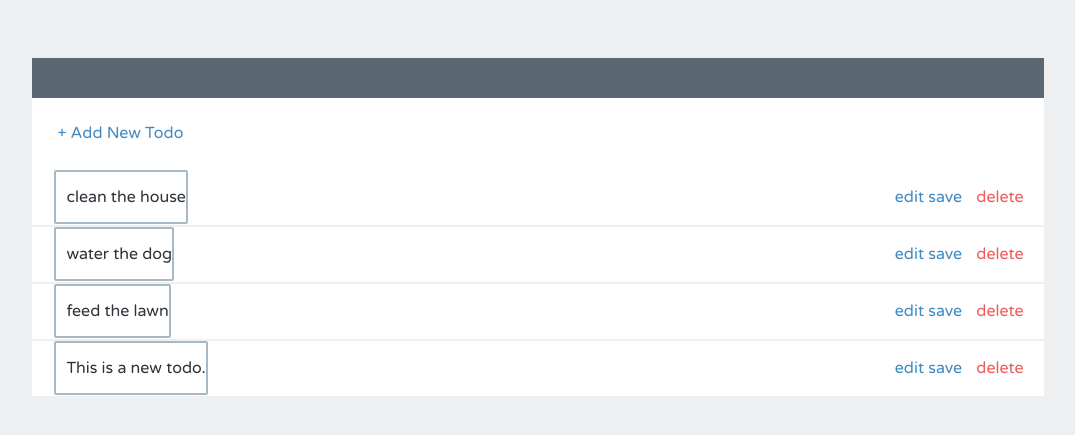
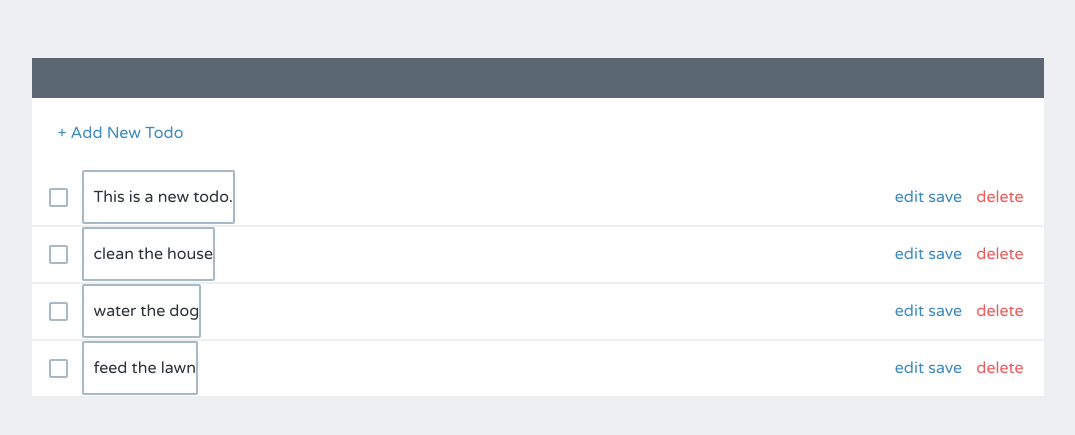
Before and after one commit to umarmw/todolist-angularjs, a website: page index.html in a window 1280 px wide. Both pictures are taken after a click on the link "+ Add New Todo". Shown: the part 81-516 px from the top of the page, without its empty margins (102-1177 px from the left). Drawn offline with Linux system fonts and the light colour scheme.

Commit message:
restructure the project

```diff
--- a/index.html
+++ b/index.html
@@ -11,8 +11,9 @@
     <div class="add">
       <a href="" ng-click="addTodo()">+ Add New Todo</a>
     </div>
-    <div class="item" ng-class="{'editing-item': editing, 'edited': todo.edited}" ng-repeat="todo in todos">
+    <div class="item" ng-class="{'editing-item': editing, 'edited': todo.edited, 'completed': todo.completed}" ng-repeat="todo in todos | orderBy: 'completed'" ng-init="todo.completed = false">
       <input ng-model="todo.completed" type="checkbox" />
+      <span ng-click="todo.completed = !todo.completed"></span>
       <label ng-hide="editing" class="editing-label"> {{todo.name}} </label>
       <input ng-change="todo.edited = true" ng-blur="editing = false" ng-show="editing" ng-model="todo.name" class="editing-label" type="text">
       <div class="actions">
--- a/scripts/controllers/main.js
+++ b/scripts/controllers/main.js
@@ -5,7 +5,7 @@ angular.module('todoListApp')
 
   $scope.addTodo =  function(){
     var todo = {name: "This is a new todo."};
-    $scope.todos.push(todo);
+    $scope.todos.unshift(todo);
   }
 
   $scope.helloConsole = dataService.helloConsole;
--- a/styles/main.css
+++ b/styles/main.css
@@ -40,7 +40,7 @@ a {
         margin-left: 10px; }
         .list .item .actions .delete:hover {
           color: #f28888; }
-    .list .item.editing .actions {
+    .list .item.editing-item .actions {
       margin-top: 17px; }
   .list .edited label:after {
     content: " edited";
```
Also changed, not shown: styles/checkbox-empty.svg (added), styles/checkbox-filled.svg (added).
